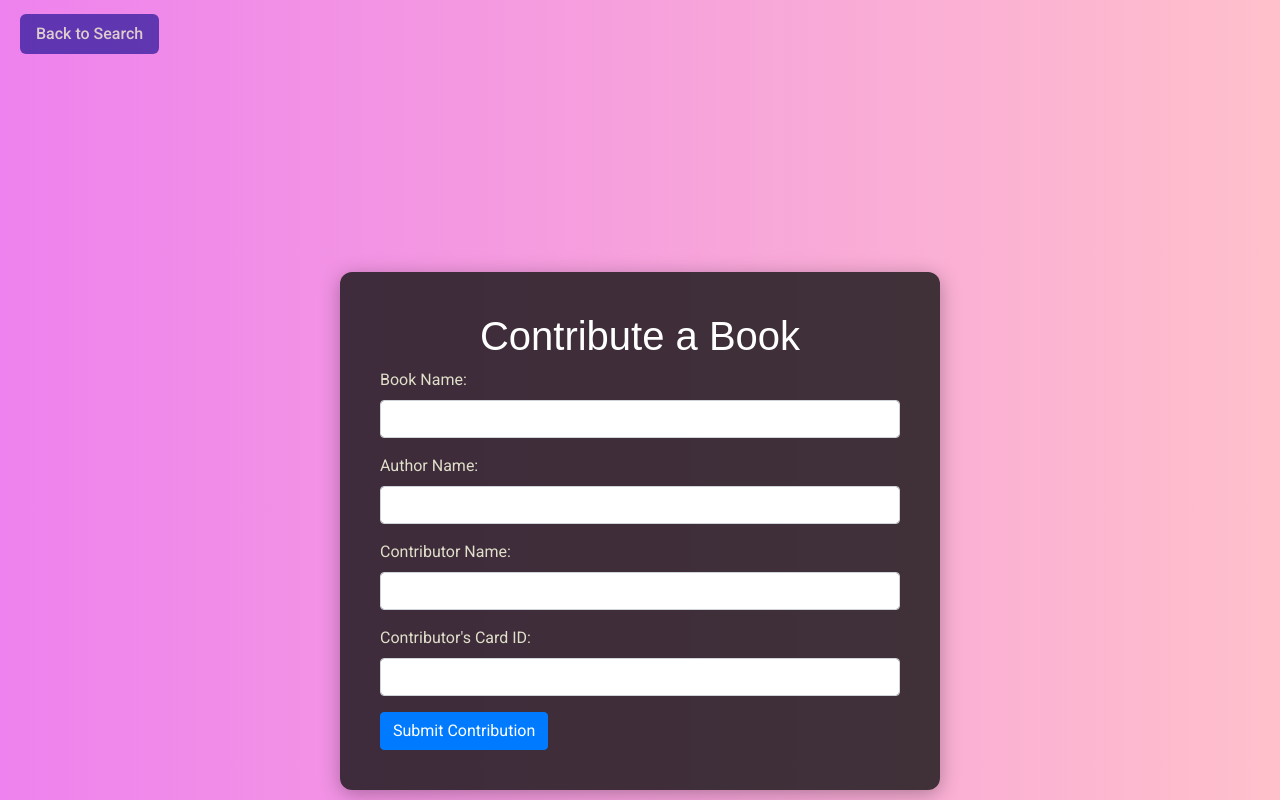
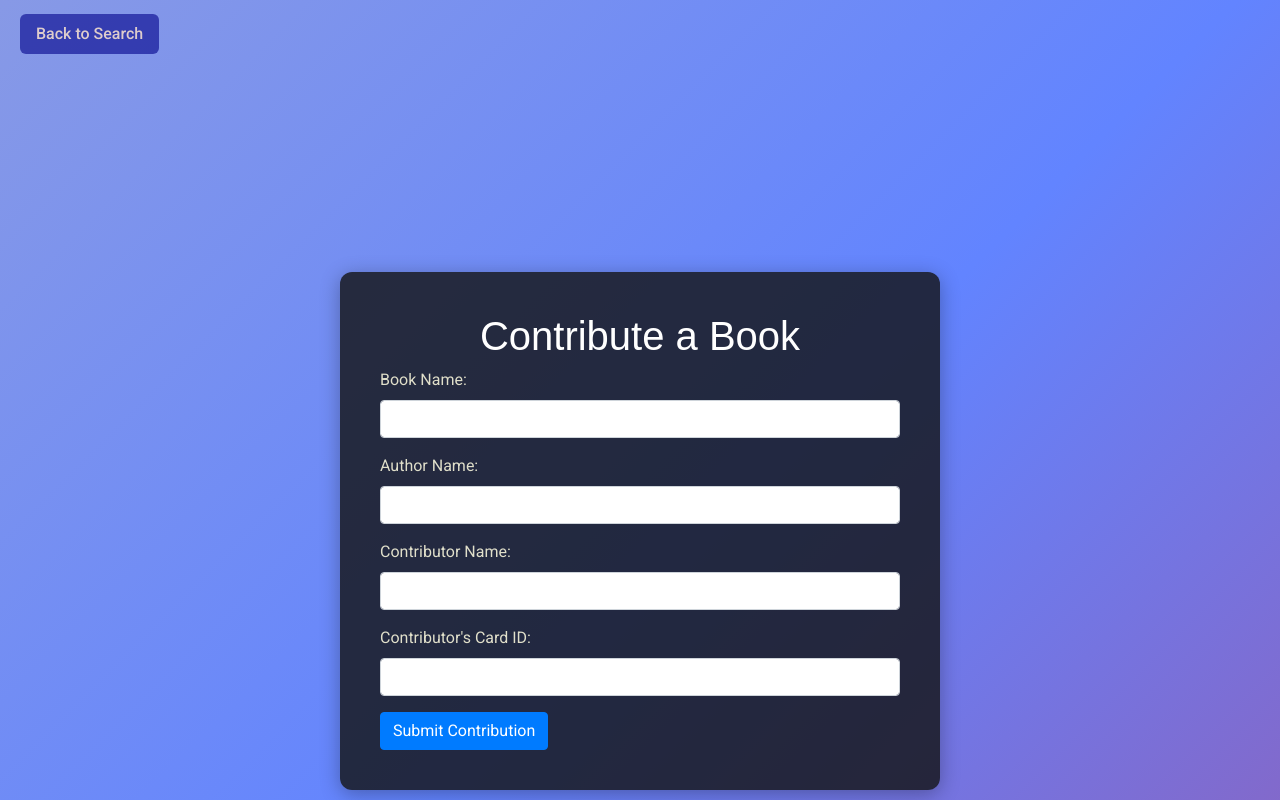
Before and after one commit to basil-the-py-developer/AI-Library, a Flask app: page /contribute in a window 1280 px wide. Run offline with Flask 3, Linux system fonts and the light colour scheme; some libraries are stand-ins or nearby versions.

Commit message:
Update contribute.html

```diff
--- a/templates/contribute.html
+++ b/templates/contribute.html
@@ -113,7 +113,7 @@
     </style>
 </head>
 <body>
-
+    <div class="gradient-effect"></div> <!-- Gradient effect layer -->
     <nav class="navbar navbar-expand-lg navbar-dark">
         <div class="navbar-nav">
             <a class="nav-item-nav-link" href="/" style="font-weight: 450;">Back to Search</a>
```
